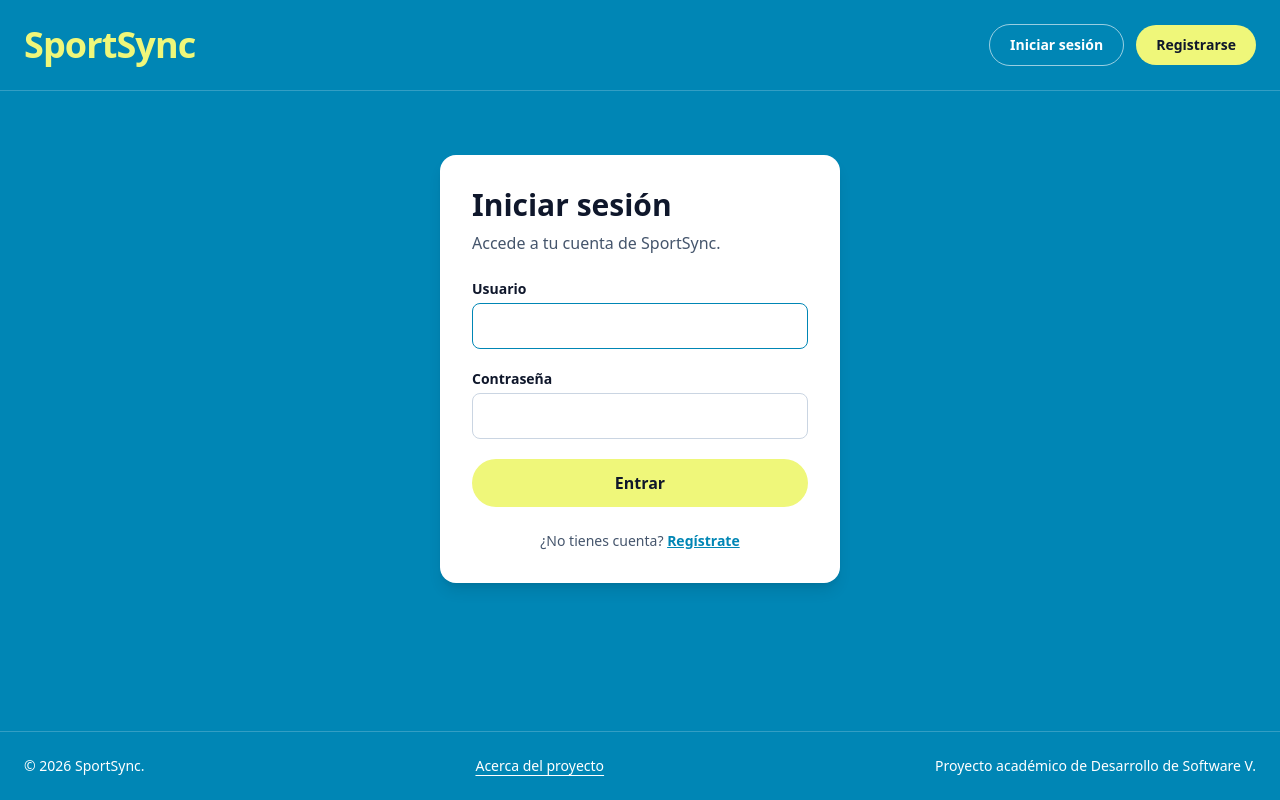
After one commit to cyzz-00/SportSync, a Django app: page /usuarios/login/ in a window 1280 px wide. The commit adds this page. Run offline with Django 5.2, Linux system fonts and the light colour scheme.

Commit message:
Crear la interfaz de Iniciar Sesion de Usuarios

```diff
--- a/config/settings.py
+++ b/config/settings.py
@@ -127,3 +127,8 @@ DEFAULT_AUTO_FIELD = 'django.db.models.BigAutoField'
 
 # Configuración de autenticación personalizada
 AUTH_USER_MODEL = "usuarios.Usuario"
+
+# Configuración de redirección después del inicio de sesión y cierre de sesión
+LOGIN_URL = "usuarios:login"
+LOGIN_REDIRECT_URL = "inicio"
+LOGOUT_REDIRECT_URL = "inicio"
--- a/config/urls.py
+++ b/config/urls.py
@@ -17,6 +17,7 @@ Including another URLconf
 from django.contrib import admin
 from django.urls import path, include
 from core.views import inicio, acerca
+from django.contrib.auth import views as auth_views
 
 
 # agregar las rutas de las aplicaciones del proyecto
@@ -29,4 +30,6 @@ urlpatterns = [
     # agregar las rutas de la aplicación usuarios
     path("usuarios/", include("usuarios.urls")),
 
+
+
 ]
--- a/core/templates/core/base.html
+++ b/core/templates/core/base.html
@@ -24,16 +24,28 @@
 
             <!-- Acceso de usuarios -->
             <div class="flex flex-wrap items-center gap-3">
-                <!-- Se habilitarán cuando existan las páginas de acceso -->
-                <button type="button" disabled
-                        class="cursor-not-allowed rounded-full border border-white/60 px-5 py-2.5 text-sm font-bold opacity-70">
-                    Iniciar sesión
-                </button>
+                {% if user.is_authenticated %}
+                    <span class="text-sm font-semibold">Hola, {{ user.first_name|default:user.username }}</span>
 
-              <a href="{% url 'usuarios:registro' %}"
-               class="rounded-full bg-[#eff77a] px-5 py-2.5 text-sm font-bold text-slate-900 transition hover:bg-[#e2ec59]">
-                Registrarse
-               </a>
+                    <form method="post" action="{% url 'usuarios:logout' %}">
+                        {% csrf_token %}
+                        <button type="submit"
+
+                                class="rounded-full border border-white/60 px-5 py-2.5 text-sm font-bold transition hover:bg-white/10">
+                            Cerrar sesión
+                        </button>
+                    </form>
+                {% else %}
+                    <a href="{% url 'usuarios:login' %}"
+                       class="rounded-full border border-white/60 px-5 py-2.5 text-sm font-bold transition hover:bg-white/10">
+                        Iniciar sesión
+                    </a>
+
+                    <a href="{% url 'usuarios:registro' %}"
+                       class="rounded-full bg-[#eff77a] px-5 py-2.5 text-sm font-bold text-slate-900 transition hover:bg-[#e2ec59]">
+                        Registrarse
+                    </a>
+                {% endif %}
             </div>
 
         </div>
@@ -51,6 +63,7 @@
             <a href="{% url 'acerca' %}"
                class="underline underline-offset-4 hover:text-[#eff77a]">
                 Acerca del proyecto
+
             </a>
 
             <p>Proyecto académico de Desarrollo de Software V.</p>
--- /dev/null
+++ b/usuarios/templates/usuarios/login.html
@@ -0,0 +1,47 @@
+{% extends "core/base.html" %}
+
+{% block titulo %}Iniciar sesión | SportSync{% endblock %}
+
+{% block contenido %}
+<section class="mx-auto max-w-md px-6 py-16">
+    <div class="rounded-2xl bg-white p-8 text-slate-900 shadow-lg">
+
+        <h1 class="text-3xl font-extrabold">Iniciar sesión</h1>
+        <p class="mt-2 text-slate-600">Accede a tu cuenta de SportSync.</p>
+
+        {% if form.errors %}
+        <p class="mt-4 rounded-lg bg-red-100 px-4 py-3 text-sm text-red-700">
+            Usuario o contraseña incorrectos. Inténtalo de nuevo.
+        </p>
+        {% endif %}
+
+        <form method="post" class="mt-6 space-y-5">
+            {% csrf_token %}
+            <input type="hidden" name="next" value="{{ next }}">
+
+            <div>
+                <label for="id_username" class="block text-sm font-semibold">Usuario</label>
+                <input type="text" name="username" id="id_username" required autofocus
+                       class="mt-1 w-full rounded-lg border border-slate-300 px-4 py-2.5 focus:border-[#0086b5] focus:outline-none">
+            </div>
+
+            <div>
+                <label for="id_password" class="block text-sm font-semibold">Contraseña</label>
+                <input type="password" name="password" id="id_password" required
+                       class="mt-1 w-full rounded-lg border border-slate-300 px-4 py-2.5 focus:border-[#0086b5] focus:outline-none">
+            </div>
+
+
+            <button type="submit"
+                    class="w-full rounded-full bg-[#eff77a] px-5 py-3 font-bold text-slate-900 transition hover:bg-[#e2ec59]">
+                Entrar
+            </button>
+        </form>
+
+        <p class="mt-6 text-center text-sm text-slate-600">
+            ¿No tienes cuenta?
+            <a href="{% url 'usuarios:registro' %}" class="font-semibold text-[#0086b5] underline">Regístrate</a>
+        </p>
+    </div>
+</section>
+{% endblock %}
--- a/usuarios/urls.py
+++ b/usuarios/urls.py
@@ -1,13 +1,12 @@
 from django.urls import path
+from django.contrib.auth import views as auth_views
 from . import views
 
 app_name = "usuarios"
 
 urlpatterns = [
     path("registro/", views.registro, name="registro"),
-    path(
-        "registro/exitoso/",
-        views.registro_exitoso,
-        name="registro_exitoso",
-    ),
+    path("registro-exitoso/", views.registro_exitoso, name="registro_exitoso"),
+    path("login/", auth_views.LoginView.as_view(template_name="usuarios/login.html"), name="login"),
+    path("logout/", auth_views.LogoutView.as_view(), name="logout"),
 ]
```
